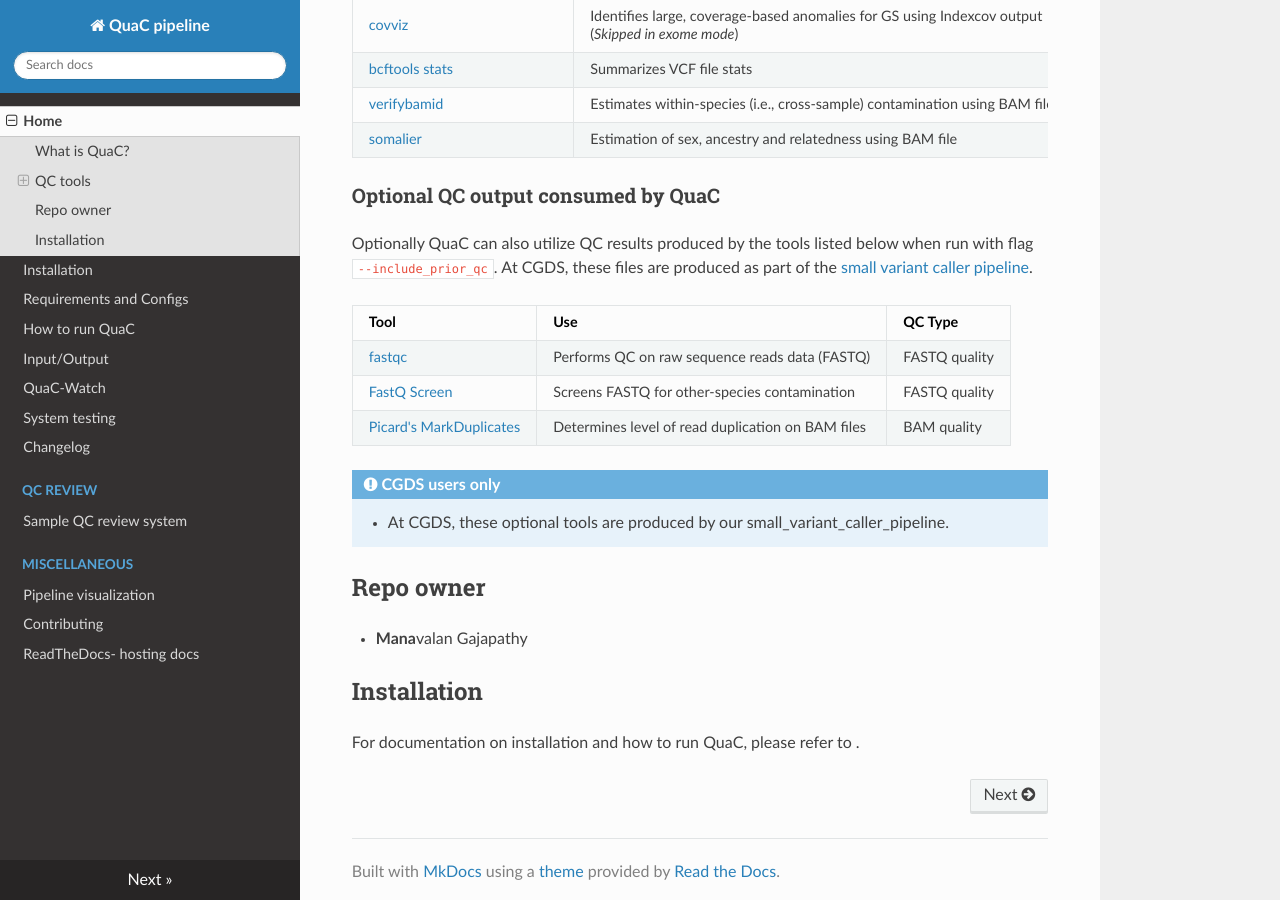
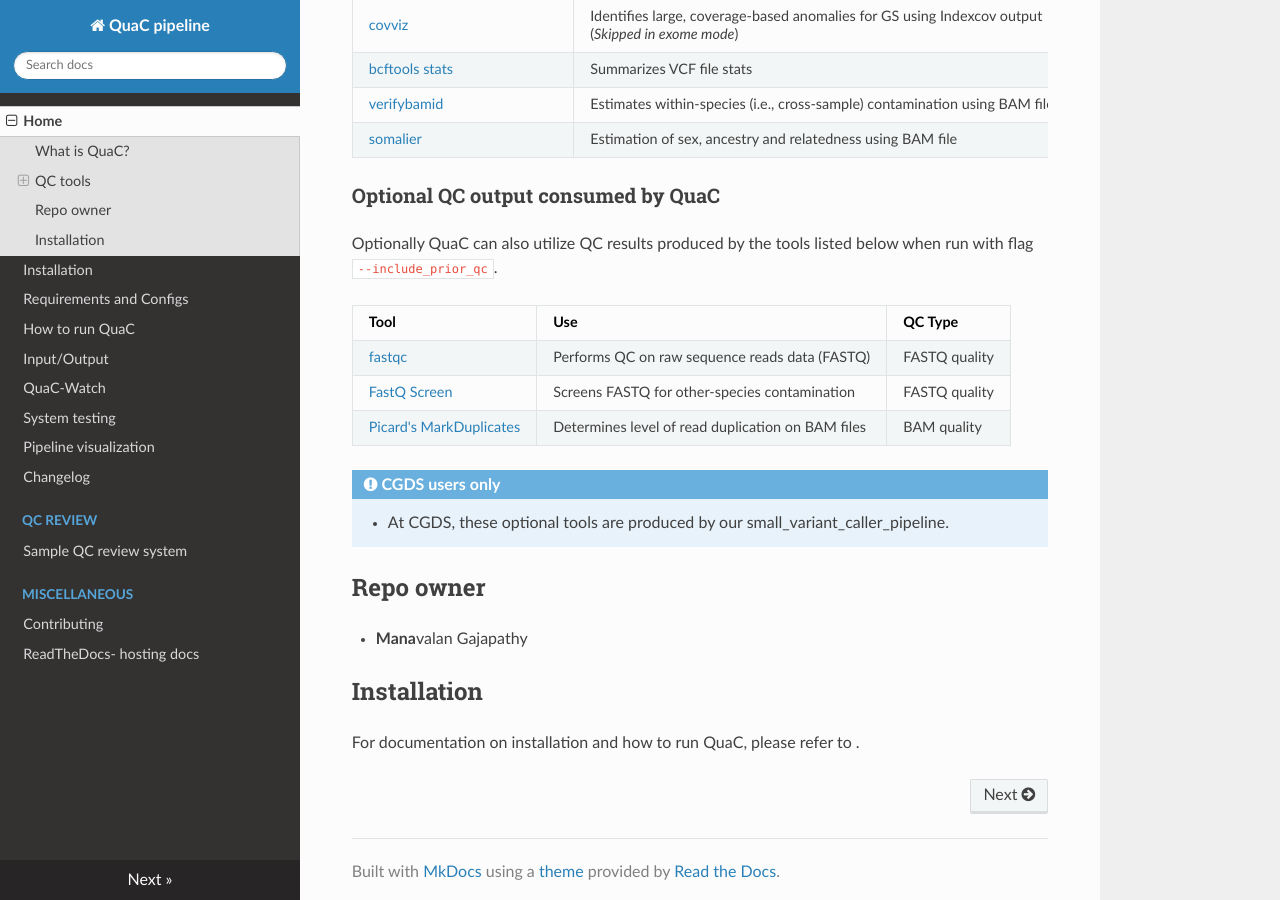
Before and after one commit to uab-cgds-worthey/quac, an MkDocs documentation site: the page built from docs/index.md, in a window 1280 px wide and 900 px high, scrolled down 1184 px. Built offline with MkDocs 1.6.1, drawn with Linux system fonts in a browser that asks for light colours; nearby versions of some CDN libraries.

Commit message:
changes ordering

```diff
--- a/README.md
+++ b/README.md
@@ -49,9 +49,7 @@ QuaC quacks using the tools listed below:
 
 ### Optional QC output consumed by QuaC
 
-Optionally QuaC can also utilize QC results produced by the tools listed below when run with flag `--include_prior_qc`. At
-CGDS, these files are produced as part of the [small variant caller
-pipeline](https://gitlab.rc.uab.edu/center-for-computational-genomics-and-data-science/sciops/pipelines/small_variant_caller_pipeline).
+Optionally QuaC can also utilize QC results produced by the tools listed below when run with flag `--include_prior_qc`.
 
 
 | Tool                                                                                                         | Use                                               | QC Type       |
--- a/mkdocs.yaml
+++ b/mkdocs.yaml
@@ -7,11 +7,11 @@ nav:
   - Input/Output: input_output.md
   - QuaC-Watch: quac_watch.md
   - System testing: system_testing.md
+  - Pipeline visualization: visualize_pipeline.md
   - Changelog: Changelog.md
   - QC review:
       - Sample QC review system: sample_qc_review_system.md
   - Miscellaneous:
-      - Pipeline visualization: visualize_pipeline.md
       - Contributing: CONTRIBUTING.md
       - ReadTheDocs- hosting docs: static_site.md
 
```
